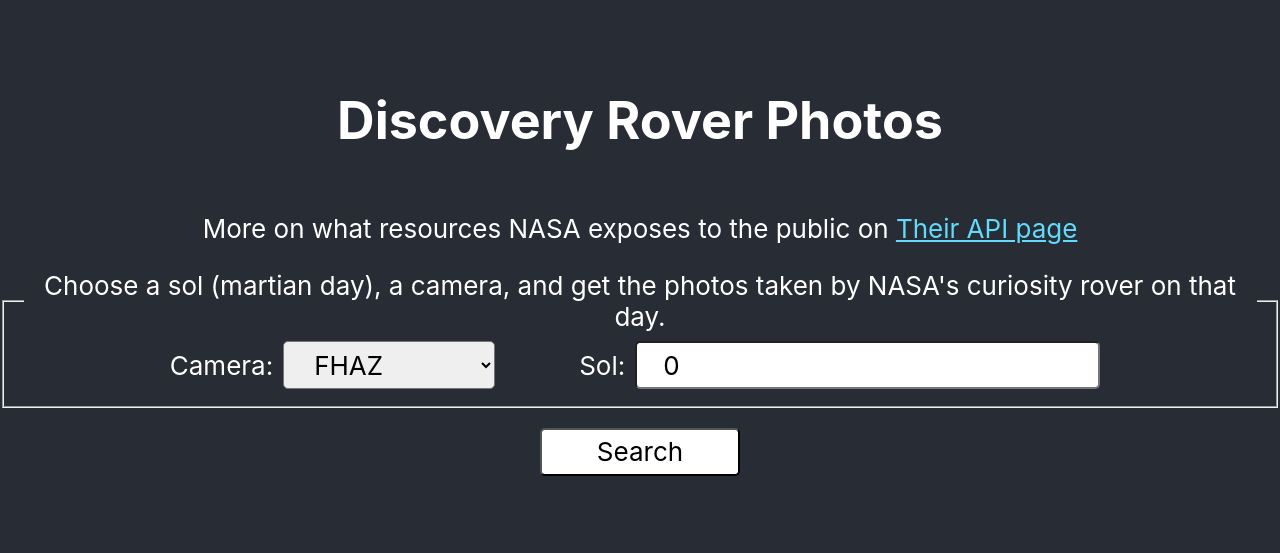
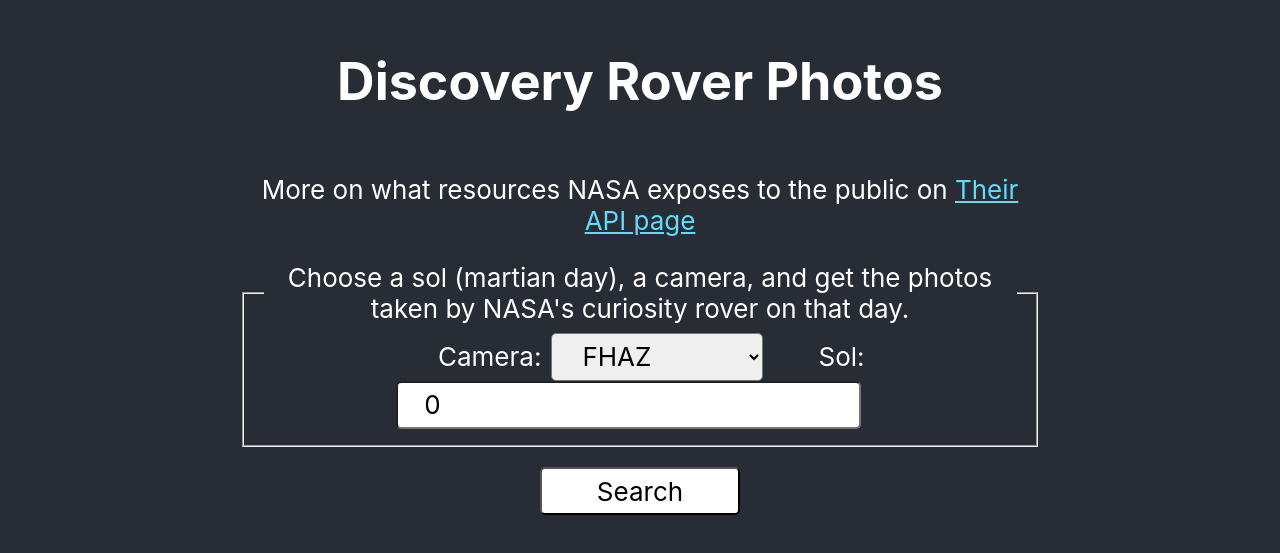
Before and after one commit to lunify/curiosity-photo-search, a React (Create React App) app in the folder client/: page / in a window 1280 px wide. Shown: the part 125-678 px from the top of the page. Built offline with nearby package versions, Linux system fonts and the light colour scheme.

Commit message:
images now have uniform dimensions

```diff
--- a/client/src/App.css
+++ b/client/src/App.css
@@ -1,6 +1,13 @@
 .App {
   text-align: center;
   background-color: #282c34;
+  width:100%;
+  box-sizing: border-box;
+}
+
+.App-header, .App-body, .App-figure {
+  margin: 0 auto;
+  max-width: 800px;
 }
 
 .App-header {
@@ -15,6 +22,10 @@
 
 .App-link {
   color: #61dafb;
+}
+
+.App-img {
+  width: 100%;
 }
 
 label {
--- a/client/src/App.js
+++ b/client/src/App.js
@@ -4,15 +4,15 @@
 
 function Photo(props) {
   return (
-    <figure>
-      <img src={props.url} alt="" />
+    <figure className="App-figure">
+      <img className="App-img" src={props.url} alt="" />
     </figure>
   )
 }
 
 function PhotosList(props) {
   const elements = props.urls.map(url => <Photo key={url} url={url} />)
-  return <div>{elements}</div>
+  return <div className="App-body">{elements}</div>
 }
 
 class SearchForm extends React.Component {
```
